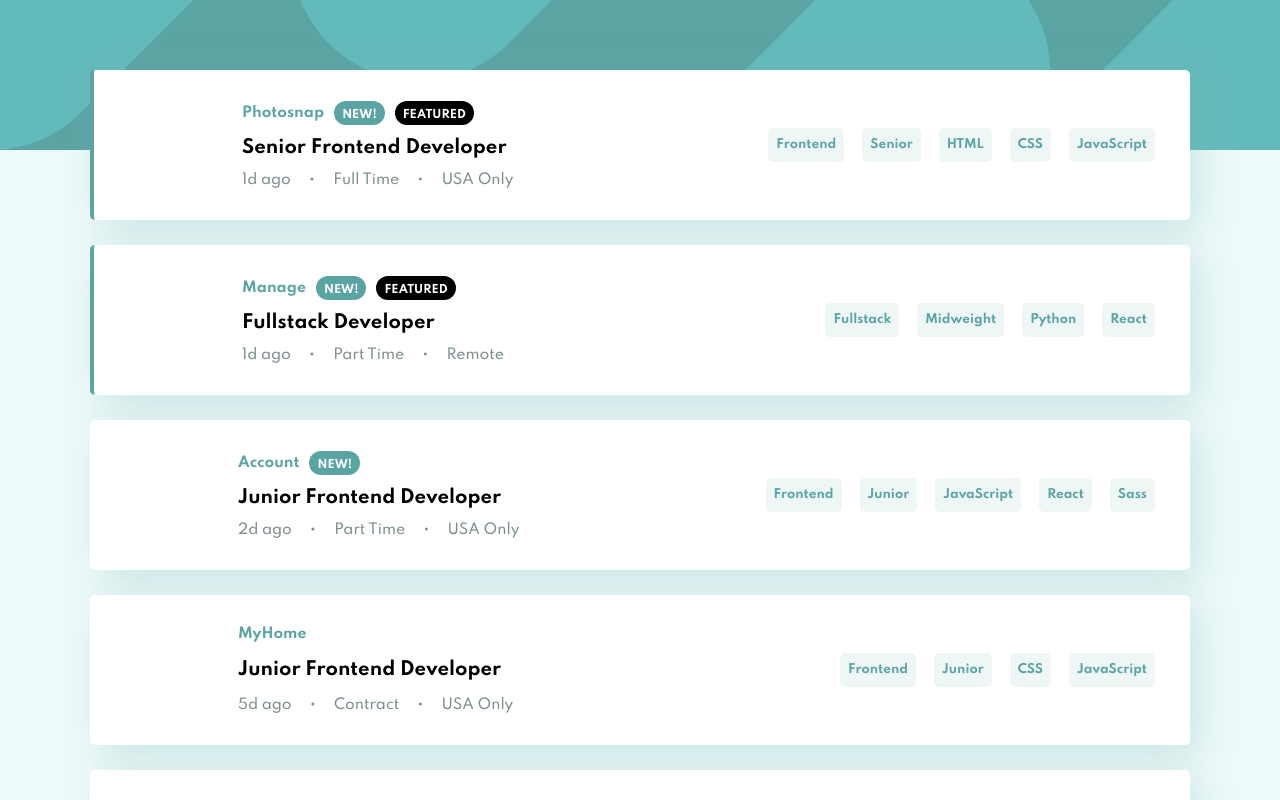
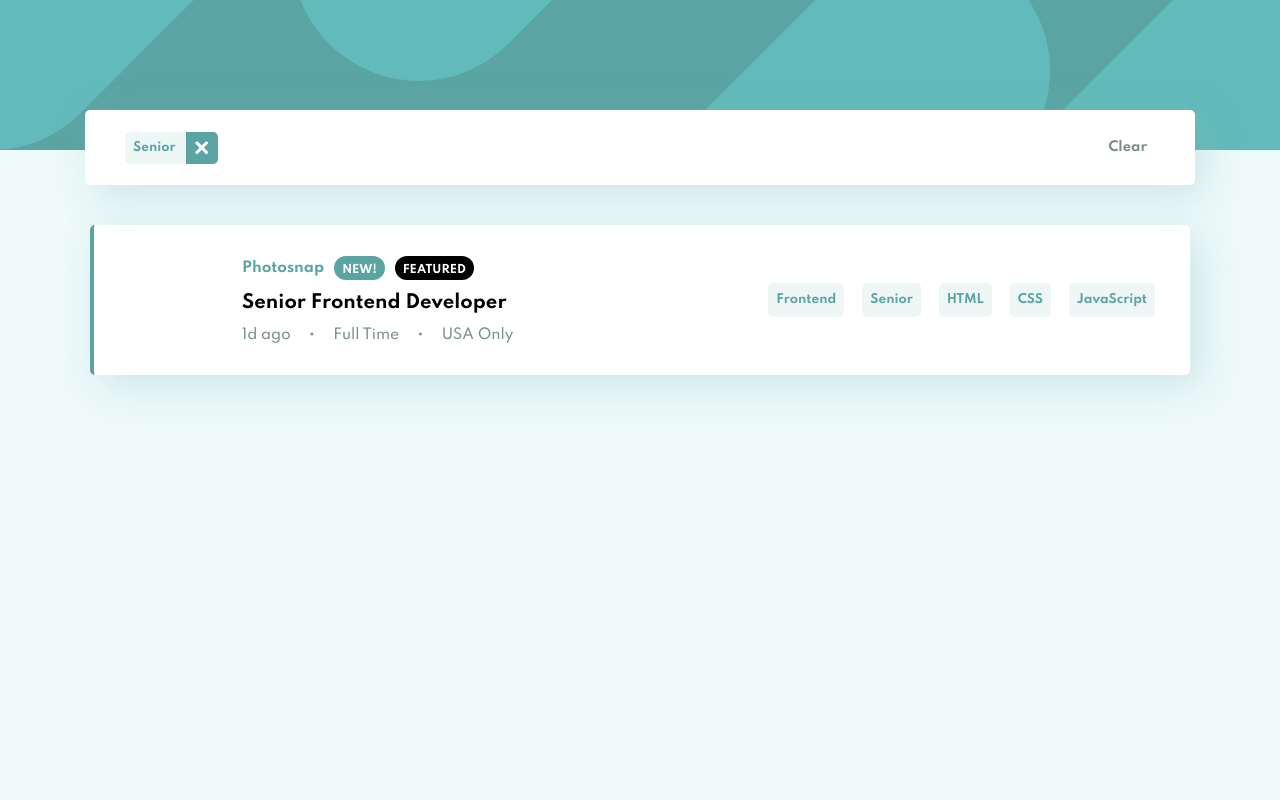
Before and after one commit to aleksFedotov/job-listings-with-filtering, a React (Create React App) app: page / in a window 1280 px wide. Both pictures are taken after a click on the element "Senior". Shown: the top 800 px of the page. Built offline with nearby package versions, Linux system fonts and the light colour scheme.

Commit message:
functionality added

```diff
--- a/src/App.js
+++ b/src/App.js
@@ -3,11 +3,15 @@ import { Fragment } from 'react/cjs/react.production.min';
 import GlobalStyles from '../src/styles/GlobalStyles';
 import Hero from './components/hero/Hero';
 import Jobs from './components/jobs/JobsList';
+import Filter from './components/filter/Filter';
+import JobContext from './context/JobsContext';
+import { useContext } from 'react';
 
 function App() {
   return (
     <Fragment>
       <GlobalStyles />
+      <Filter />
       <Hero />
       <Jobs />
     </Fragment>
--- /dev/null
+++ b/src/components/filter/Filter.js
@@ -0,0 +1,68 @@
+import React, { useContext } from 'react';
+
+import styled from 'styled-components';
+import JobContext from '../../context/JobsContext';
+import FilterTag from './FilterTag';
+
+const FilterConteiner = styled.div`
+  visibility: ${(props) => (props.isEmpty ? ' hidden' : 'visible')};
+  position: relative;
+  margin: 0 auto;
+  margin-top: 9rem;
+  max-width: 111rem;
+  width: 100%;
+  padding: 2rem 4rem;
+  border-radius: 0.5rem;
+  background-color: #fff;
+  box-shadow: 10px 10px 40px 0px rgba(120, 181, 181, 0.3);
+  display: flex;
+  justify-content: space-between;
+  align-items: center;
+  z-index: 1;
+`;
+
+const ClearBtn = styled.button`
+  border: none;
+  background-color: transparent;
+  color: var(--dark-grayish-cyan);
+  cursor: pointer;
+  font-family: inherit;
+  font-weight: 700;
+  font-size: 1.3rem;
+  padding: 1rem 0.8rem;
+
+  &:hover {
+    color: var(--desaturated-dark-cyan);
+    text-decoration: underline;
+    text-decoration-color: var(--desaturated-dark-cyan);
+    text-decoration-thickness: 2px;
+  }
+`;
+
+const TagsContainer = styled.div`
+  display: flex;
+  flex-wrap: wrap;
+  align-items: center;
+  gap: 1.8rem;
+`;
+
+const Filter = () => {
+  const jobCtx = useContext(JobContext);
+
+  const clearHandler = () => {
+    jobCtx.clearFitler();
+  };
+
+  return (
+    <FilterConteiner isEmpty={jobCtx.filterTags.length === 0}>
+      <TagsContainer>
+        {jobCtx.filterTags.map((tag) => (
+          <FilterTag key={tag} tag={tag} />
+        ))}
+      </TagsContainer>
+      <ClearBtn onClick={clearHandler}>Clear</ClearBtn>
+    </FilterConteiner>
+  );
+};
+
+export default Filter;
--- /dev/null
+++ b/src/components/filter/FilterTag.js
@@ -0,0 +1,49 @@
+import React, { useContext } from 'react';
+
+import styled from 'styled-components';
+import deleteIcon from '../../images/icon-remove.svg';
+
+import JobContext from '../../context/JobsContext';
+
+const FilterTagCotnainer = styled.div`
+  color: var(--desaturated-dark-cyan);
+  background-color: var(--filter-tablets);
+  padding-left: 0.8rem;
+  font-size: 1.2rem;
+  font-weight: 700;
+  border-radius: 0.5rem;
+  display: flex;
+  align-items: center;
+  gap: 1rem;
+  overflow: hidden;
+`;
+
+const DeleteBtn = styled.div`
+  background: url('${(props) => props.img}');
+  background-position: center center;
+  background-repeat: no-repeat;
+  background-color: var(--desaturated-dark-cyan);
+  height: 3.2rem;
+  width: 3.2rem;
+  cursor: pointer;
+
+  &:hover {
+    background-color: black;
+  }
+`;
+
+const FilterTag = (props) => {
+  const jobCtx = useContext(JobContext);
+
+  const deleteHandler = () => {
+    jobCtx.deleteTag(props.tag);
+  };
+  return (
+    <FilterTagCotnainer aria-label="filter-tag">
+      {props.tag}
+      <DeleteBtn onClick={deleteHandler} img={deleteIcon} />
+    </FilterTagCotnainer>
+  );
+};
+
+export default FilterTag;
--- a/src/components/hero/Hero.js
+++ b/src/components/hero/Hero.js
@@ -7,7 +7,7 @@ const HeroDiv = styled.div`
   position: absolute;
   top: 0;
   left: 0;
-  z-index: -1;
+
   width: 100%;
   background: url(${desktopBg}) var(--desaturated-dark-cyan);
   background-repeat: no-repeat;
--- a/src/components/jobs/Job.js
+++ b/src/components/jobs/Job.js
@@ -1,8 +1,8 @@
-import React from 'react';
+import React, { useContext } from 'react';
 
 import styled from 'styled-components';
-
-import img from '../../images/photosnap.svg';
+import JobContext from '../../context/JobsContext';
+import JobTag from './JobTag';
 
 const JobContainer = styled.div`
   width: 100%;
@@ -17,10 +17,10 @@ const JobContainer = styled.div`
   justify-content: space-between;
   align-items: center;
   padding: 3rem 3.5rem;
-  gap: 15rem;
+  gap: 10rem;
 `;
 
-const JobContext = styled.div`
+const JobContextContainer = styled.div`
   display: flex;
   gap: 2.5rem;
 `;
@@ -90,54 +90,35 @@ const TagsContainer = styled.div`
   display: flex;
   gap: 1.8rem;
   flex-wrap: wrap;
-
-  .tag {
-    color: var(--desaturated-dark-cyan);
-    background-color: var(--filter-tablets);
-    padding: 1rem 0.8rem;
-    font-size: 1.2rem;
-    font-weight: 700;
-    cursor: pointer;
-    border-radius: 0.5rem;
-
-    &:hover {
-      background-color: var(--desaturated-dark-cyan);
-      color: #fff;
-    }
-  }
 `;
 
 const Job = (props) => {
-  const {
-    company,
-    logo,
-    featured,
-    position,
-    role,
-    level,
-    postedAt,
-    contract,
-    location,
-    languages,
-    tools,
-  } = props.job;
+  const jobCtx = useContext(JobContext);
+  const { company, featured, position, postedAt, contract, location, tags } =
+    props.job;
 
   const imgSrc = require(`../../images/${company
     .replace(/\s/g, '-')
     .replace('.', '')
     .toLowerCase()}.svg`);
 
-  const tags = [role, level, ...languages, ...tools];
-
   return (
     <JobContainer isFeatured={featured}>
-      <JobContext>
+      <JobContextContainer>
         <Logo imgSrc={imgSrc} />
         <JobInfo>
           <InfoHeader>
             <p className="company-title">{company}</p>
-            {props.job.new && <div className="info-tag new">new!</div>}
-            {featured && <div className="info-tag featured">featured</div>}
+            {props.job.new && (
+              <div aria-label="new-tag" className="info-tag new">
+                new!
+              </div>
+            )}
+            {featured && (
+              <div new-tag="featured-tag" className="info-tag featured">
+                featured
+              </div>
+            )}
           </InfoHeader>
           <Position>{position}</Position>
           <InfoFooter>
@@ -148,12 +129,10 @@ const Job = (props) => {
             <p>{location}</p>
           </InfoFooter>
         </JobInfo>
-      </JobContext>
+      </JobContextContainer>
       <TagsContainer>
         {tags.map((tag) => (
-          <div className="tag" key={tag}>
-            {tag}
-          </div>
+          <JobTag key={tag} tag={tag} />
         ))}
       </TagsContainer>
     </JobContainer>
--- /dev/null
+++ b/src/components/jobs/JobTag.js
@@ -0,0 +1,32 @@
+import React, { useContext } from 'react';
+import styled from 'styled-components';
+import JobContext from '../../context/JobsContext';
+
+const Tag = styled.div`
+  color: var(--desaturated-dark-cyan);
+  background-color: var(--filter-tablets);
+  padding: 1rem 0.8rem;
+  font-size: 1.2rem;
+  font-weight: 700;
+  cursor: pointer;
+  border-radius: 0.5rem;
+
+  &:hover {
+    background-color: var(--desaturated-dark-cyan);
+    color: #fff;
+  }
+`;
+
+const JobTag = (props) => {
+  const jobCtx = useContext(JobContext);
+  const addTagHandler = () => {
+    jobCtx.addTag(props.tag);
+  };
+  return (
+    <Tag aria-label="tag" onClick={addTagHandler}>
+      {props.tag}
+    </Tag>
+  );
+};
+
+export default JobTag;
--- a/src/components/jobs/JobsList.js
+++ b/src/components/jobs/JobsList.js
@@ -1,26 +1,34 @@
-import React from 'react';
+import React, { useContext } from 'react';
 
 import styled from 'styled-components';
 
 import Job from './Job';
-import jobsData from '../../data.json';
+
+import JobContext from '../../context/JobsContext';
 
 const Jobs = styled.li`
   list-style: none;
   margin: 0 auto;
+
   max-width: 110rem;
   width: 100%;
-  margin-top: 5rem;
+  margin-top: 4rem;
   display: flex;
   flex-direction: column;
   gap: 2.5rem;
 `;
 
 const JobsList = () => {
+  const jobCtx = useContext(JobContext);
+
+  const jobArr = jobCtx.data.filter((job) =>
+    jobCtx.filterTags.every((filter) => job.tags.includes(filter))
+  );
+
   return (
     <Jobs>
-      {jobsData.map((job) => (
-        <Job key={job.id} job={job} />
+      {jobArr.map((job) => (
+        <Job key={job.id} job={job} aria-label="job" />
       ))}
     </Jobs>
   );
--- /dev/null
+++ b/src/context/JobsContext.js
@@ -0,0 +1,11 @@
+import { createContext } from 'react';
+
+const JobContext = createContext({
+  data: [],
+  filterTags: [],
+  addTag: () => {},
+  deleteTag: () => {},
+  clearFitler: () => {},
+});
+
+export default JobContext;
--- /dev/null
+++ b/src/context/JobsContextProvider.js
@@ -0,0 +1,46 @@
+import React, { useState } from 'react';
+
+import JobsContext from './JobsContext';
+import data from '../../src/data.json';
+
+const getTags = (job) => {
+  const tags = [job.role, job.level, ...job.languages, ...job.tools];
+  job.tags = tags;
+  return job;
+};
+
+const jodsData = [...data].map((job) => getTags(job));
+
+const JobsContextProvider = (props) => {
+  const [filterTags, setFilterTags] = useState([]);
+
+  const addTag = (tag) => {
+    if (!filterTags.includes(tag)) {
+      setFilterTags((prevState) => prevState.concat(tag));
+    }
+  };
+
+  const deleteTag = (tag) => {
+    setFilterTags((prevState) => prevState.filter((item) => item !== tag));
+  };
+
+  const clearFitler = () => {
+    setFilterTags([]);
+  };
+
+  return (
+    <JobsContext.Provider
+      value={{
+        data: jodsData,
+        filterTags,
+        addTag,
+        deleteTag,
+        clearFitler,
+      }}
+    >
+      {props.children}
+    </JobsContext.Provider>
+  );
+};
+
+export default JobsContextProvider;
--- a/src/index.js
+++ b/src/index.js
@@ -3,10 +3,13 @@ import ReactDOM from 'react-dom';
 
 import App from './App';
 import reportWebVitals from './reportWebVitals';
+import JobsContextProvider from './context/JobsContextProvider';
 
 ReactDOM.render(
   <React.StrictMode>
-    <App />
+    <JobsContextProvider>
+      <App />
+    </JobsContextProvider>
   </React.StrictMode>,
   document.getElementById('root')
 );
--- a/src/styles/GlobalStyles.js
+++ b/src/styles/GlobalStyles.js
@@ -37,12 +37,14 @@ body {
     background-color: var(--bg-main);
 
 
+
 }
 
 #root{
   min-height: 100vh;
   width: 100%;
   padding: 2rem;
+
 }
 `;
 
```
Also changed, not shown: 1 other file (tests, documents, lock files or other folders).
